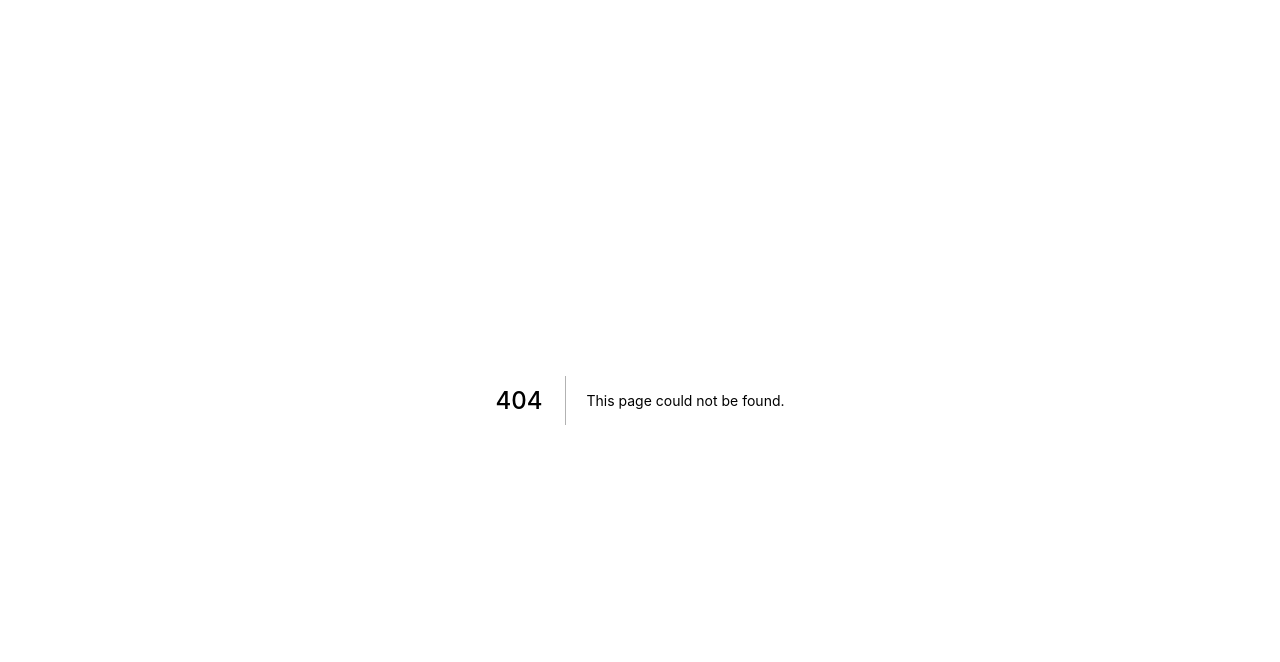
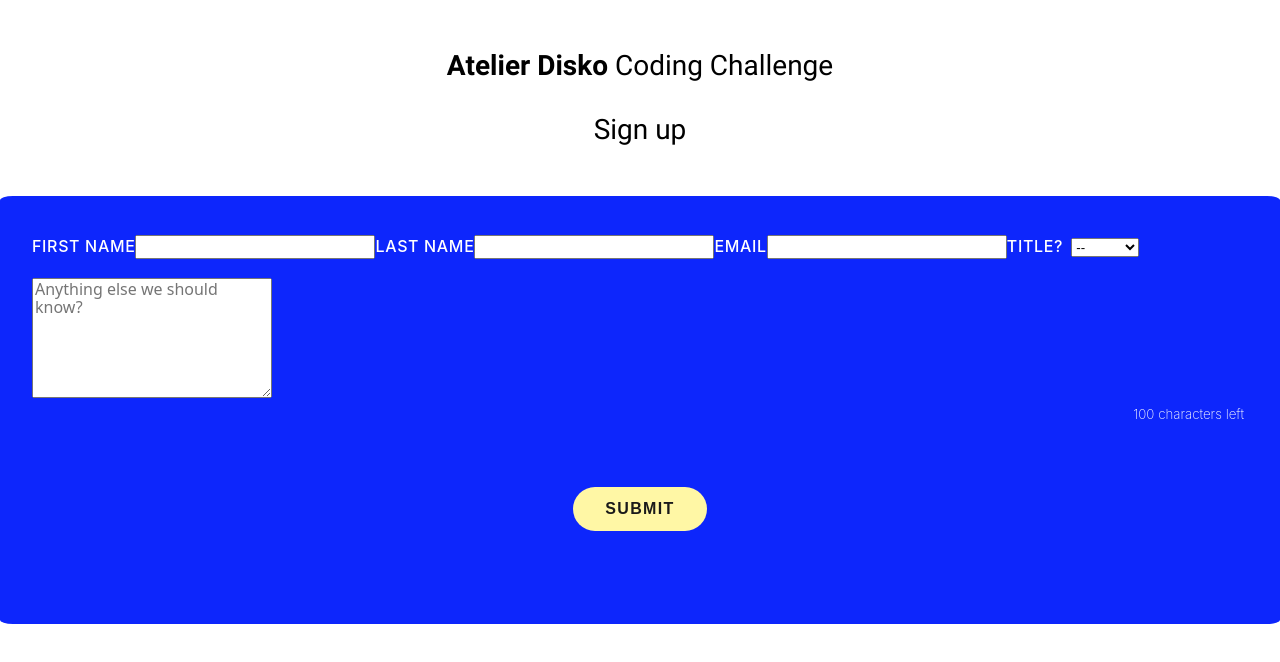
Before and after one commit to petrikoj/atelier-disko-coding-challenge, a Next.js app: page /signup in a window 1280 px wide. Before the commit this address had no page. Shown: the top 662 px of the page. Built offline with nearby package versions, Linux system fonts and the light colour scheme.

Commit message:
New sign up page

```diff
--- /dev/null
+++ b/pages/signup.tsx
@@ -0,0 +1,19 @@
+import { NextPage } from "next";
+import Head from "next/head";
+import Header from "../components/header/header";
+import RegistrationForm from "../components/registration-form/registration-form";
+
+const Signup: NextPage = () => {
+  return (
+    <>
+      <Head>
+        <title>Atelier Disko Coding Challenge</title>
+        <meta name="description" content="Generated by create next app" />
+        <link rel="icon" href="/favicon.ico" />
+      </Head>
+      <Header pageName="Sign up" />
+      <RegistrationForm />
+    </>
+  );
+};
+export default Signup;
```
